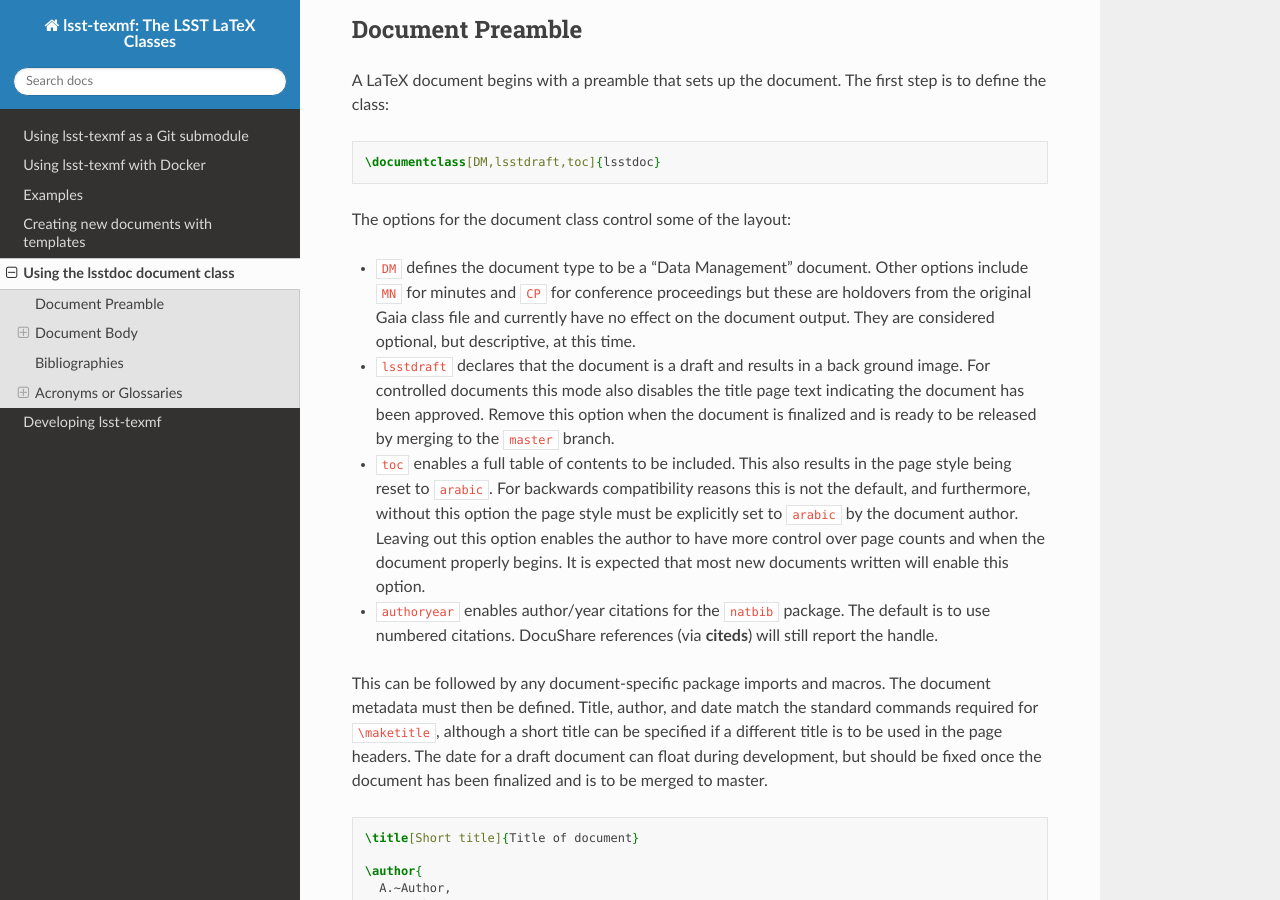
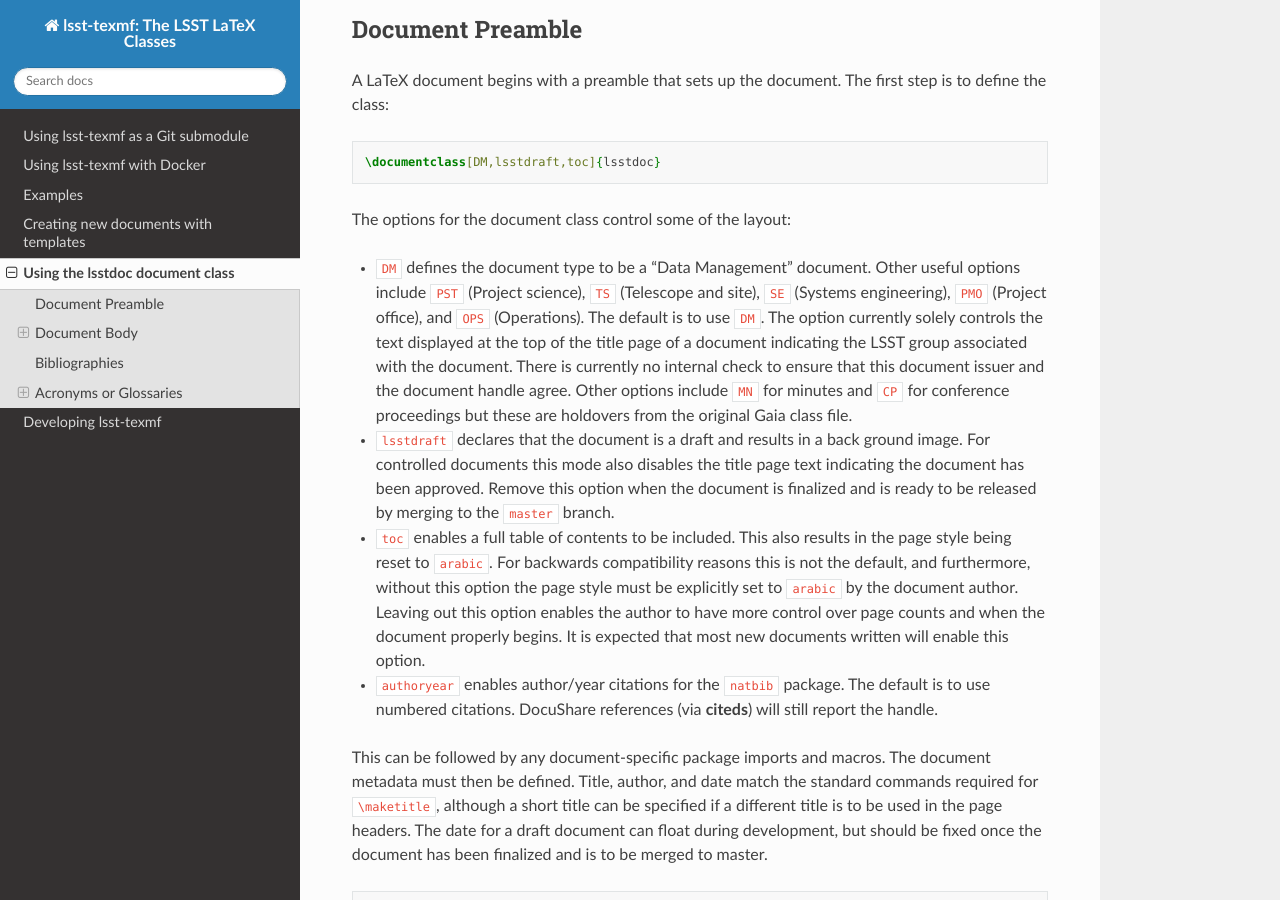
Before and after one commit to lsst/lsst-texmf, a Sphinx documentation site: the page built from docs/lsstdoc.rst, in a window 1280 px wide and 900 px high, scrolled down 394 px. Built offline with Sphinx 7.4.7 and the Read the Docs theme 2.0.0, drawn with Linux system fonts in a browser that asks for light colours; pages that are not in the unit, such as notebooks, are missing from menus; the version number could not be read and is left out; cross-references to code outside the pages are shown as plain code.

Commit message:
Clarify what the document type option does

```diff
--- a/docs/lsstdoc.rst
+++ b/docs/lsstdoc.rst
@@ -30,8 +30,11 @@ The first step is to define the class:
 The options for the document class control some of the layout:
 
 * ``DM`` defines the document type to be a "Data Management" document.
-  Other options include ``MN`` for minutes and ``CP`` for conference proceedings but these are holdovers from the original Gaia class file and currently have no effect on the document output.
-  They are considered optional, but descriptive, at this time.
+  Other useful options include ``PST`` (Project science), ``TS`` (Telescope and site), ``SE`` (Systems engineering), ``PMO`` (Project office), and ``OPS`` (Operations).
+  The default is to use ``DM``.
+  The option currently solely controls the text displayed at the top of the title page of a document indicating the LSST group associated with the document.
+  There is currently no internal check to ensure that this document issuer and the document handle agree.
+  Other options include ``MN`` for minutes and ``CP`` for conference proceedings but these are holdovers from the original Gaia class file.
 * ``lsstdraft`` declares that the document is a draft and results in a back ground image.
   For controlled documents this mode also disables the title page text indicating the document has been approved.
   Remove this option when the document is finalized and is ready to be released by merging to the ``master`` branch.
```
